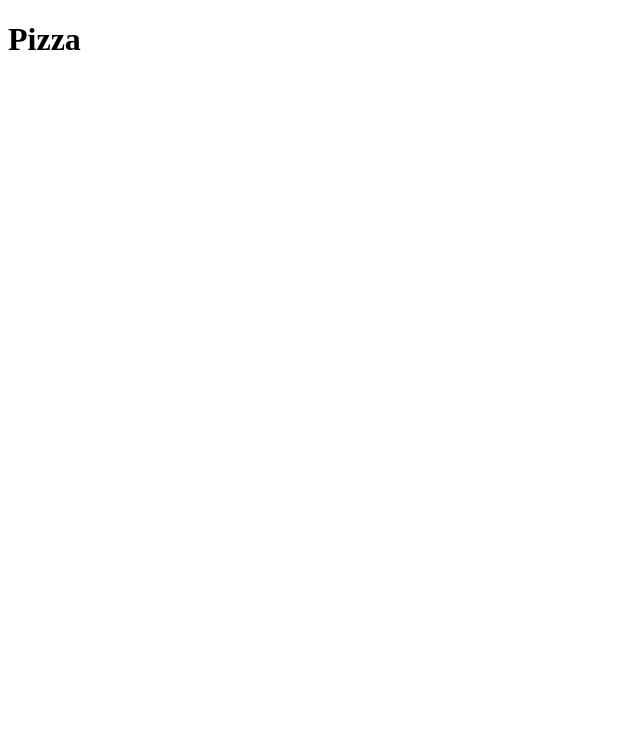
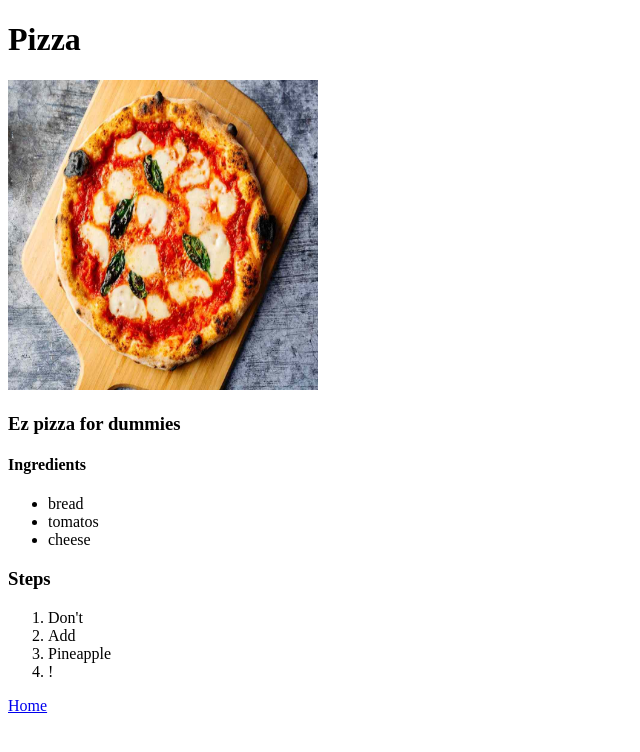
Before and after one commit to Kajetaan/odin-recipes, a plain HTML site: page recipes/pizza.html in a window 1280 px wide. Shown: the whole page, without its empty margins (0-640 px from the left). Drawn offline with Linux system fonts and the light colour scheme; files whose address does not match are found by name.

Commit message:
Added content in pizza file

```diff
--- a/recipes/pizza.html
+++ b/recipes/pizza.html
@@ -7,5 +7,23 @@
 </head>
 <body>
     <h1>Pizza</h1>
+    <img src="/home/cayetano/repos/odin-recipes/images/pizza.jpg" alt="Pizza Picture" height="310" width="310">
+
+    <h3>Ez pizza for dummies</h3>
+
+    <h4>Ingredients </h4>
+    <ul>
+        <li>bread</li>
+        <li>tomatos</li>
+        <li>cheese</li>
+    </ul>
+    <h3>Steps</h3>
+    <ol>
+        <li>Don't</li>
+        <li>Add </li>
+        <li>Pineapple</li>
+        <li>!</li>
+    </ol>
+    <a href="../index.html">Home</a>
 </body>
 </html>
```
Also changed, not shown: recipes/oates.html (deleted, +0 -11 lines).
